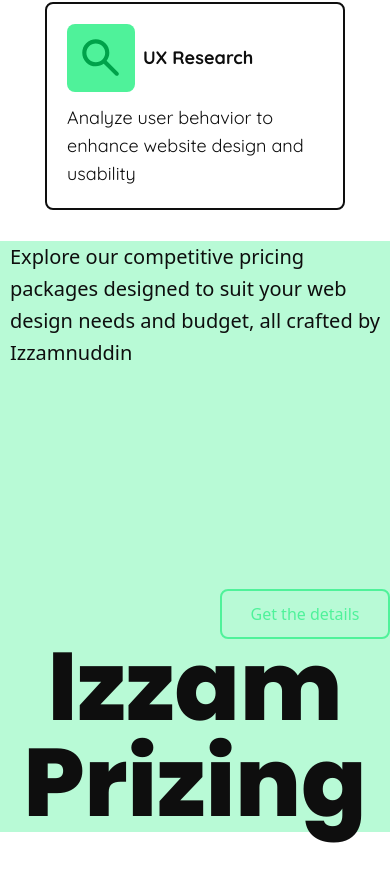
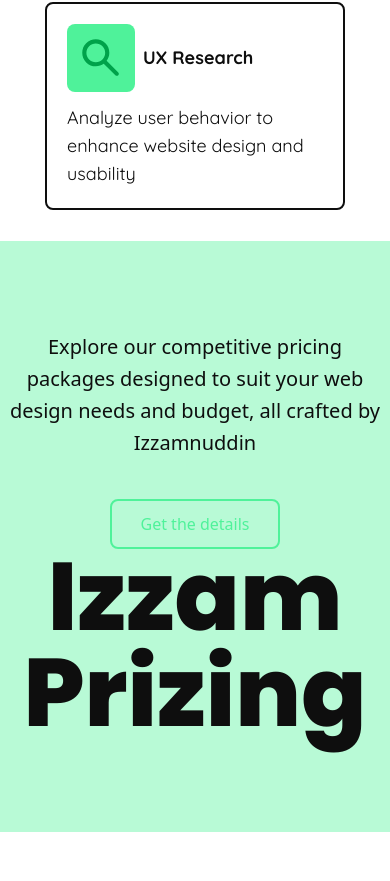
Before and after one commit to Coolgraydudes/journey-of-me, a React (Vite) app: page / in a window 390 px wide. Shown: the part 4992-5873 px from the top of the page. Built offline with nearby package versions, Linux system fonts and the light colour scheme; a web font is replaced by a local one.

Commit message:
Just a little bit

```diff
--- a/src/Component/Prizing.jsx
+++ b/src/Component/Prizing.jsx
@@ -6,8 +6,8 @@ export default function Prizing() {
         <>
             <section className="h-[70vh] relative flex justify-center items-center text-nig dark:text-white dark:bg-nig bg-lig/40">
                 <div>
-                    <div className="flex md:flex-row flex-col gap-[200px] items-end ">
-                        <p className="w-[380px] text-[20px] mb-5 text-2xl">Explore our competitive pricing
+                    <div className="flex md:flex-row flex-col gap-[200px] items-end max-sm:items-center max-sm:gap-5">
+                        <p className="w-[380px] text-[20px] mb-5 text-2xl max-sm:text-center">Explore our competitive pricing
                             packages designed to suit your web
                             design needs and budget, all crafted
                             by Izzamnuddin
```
